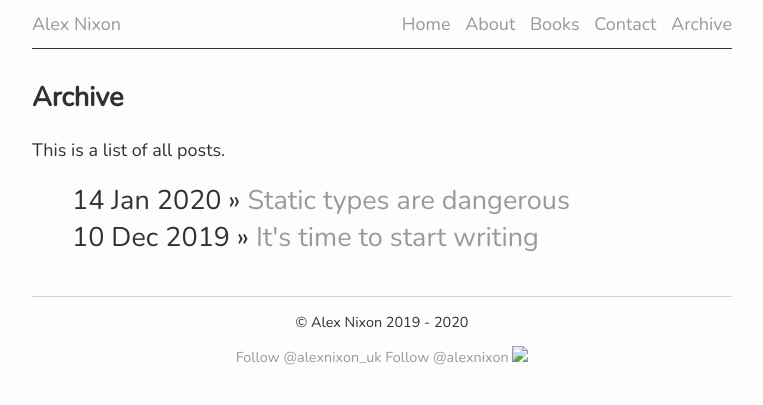
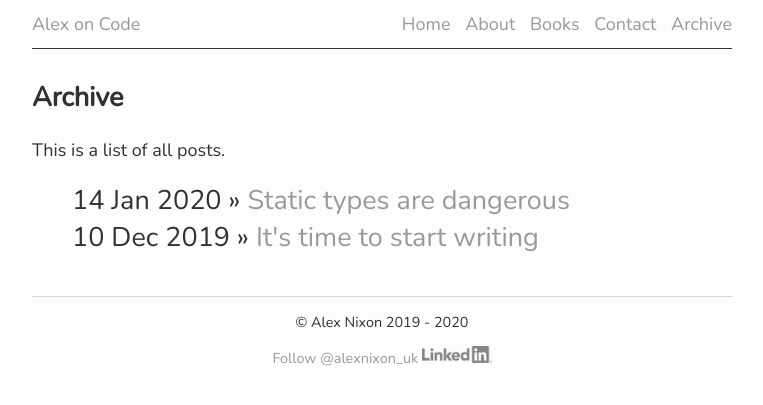
Before and after one commit to alexnixon/alexnixon.github.io, a Jekyll site: the page built from _pages/archive.html, in a window 1280 px wide. Shown: the top 405 px of the page, without its empty margins (258-1021 px from the left). Built offline with Jekyll 4.4.1, drawn with Linux system fonts in a browser that asks for light colours; comment, search, counter and statistics services are not loaded.

Commit message:
Fix footer. Who needs github followers? Not me.

```diff
--- a/_layouts/default.html
+++ b/_layouts/default.html
@@ -17,7 +17,7 @@
     <body>
       <header>
         <div class="logo">
-          <a href="/">Alex Nixon</a>
+          <a href="/">Alex on Code</a>
         </div>
         <nav>
           <a href="/">Home</a>
@@ -35,7 +35,7 @@
       <footer>
         <p>© Alex Nixon 2019 - 2020</p>
         <a href="https://twitter.com/alexnixon_uk?ref_src=twsrc%5Etfw" class="twitter-follow-button" data-show-count="false">Follow @alexnixon_uk</a><script async src="https://platform.twitter.com/widgets.js"></script>
-        <a class="github-button" href="https://github.com/alexnixon" aria-label="Follow @alexnixon on GitHub">Follow @alexnixon</a>
+        <!-- <a class="github-button" href="https://github.com/alexnixon" aria-label="Follow @alexnixon on GitHub">Follow @alexnixon</a> -->
         <a href="https://www.linkedin.com/in/alexnixon1/"><img src="/img/LI-Logo.png" style="height: 1.7rem;"/></a>
       </footer>
 
```
Also changed, not shown: img/LI-Logo.png (added).
